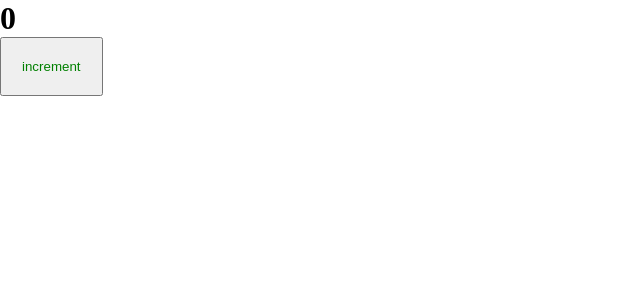
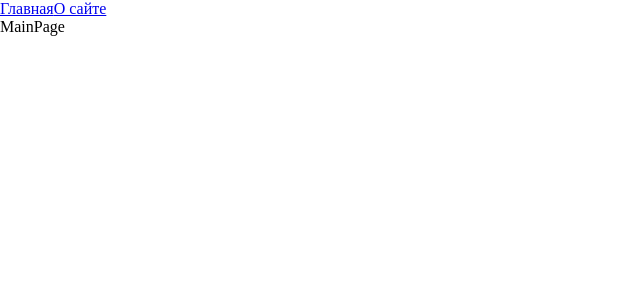
Before and after one commit to defimov9/product-project, a React app: page / in a window 1280 px wide. Shown: the top 300 px of the page, without its empty margins (0-640 px from the left). Built offline with nearby package versions, Linux system fonts and the light colour scheme.

Commit message:
feat: добавить роутинг

```diff
--- a/package.json
+++ b/package.json
@@ -23,6 +23,7 @@
         "@types/node": "^17.0.21",
         "@types/react": "^17.0.39",
         "@types/react-dom": "^17.0.11",
+        "@types/react-router-dom": "^5.3.3",
         "@types/webpack": "^5.28.0",
         "@types/webpack-dev-server": "^4.7.2",
         "css-loader": "^6.0.0",
@@ -40,6 +41,7 @@
     },
     "dependencies": {
         "react": "^17.0.2",
-        "react-dom": "^17.0.2"
+        "react-dom": "^17.0.2",
+        "react-router-dom": "^6.2.1"
     }
 }
--- a/src/App.tsx
+++ b/src/App.tsx
@@ -1,10 +1,23 @@
-import Counter from './components/Counter';
+import { Route, Routes, Link } from 'react-router-dom';
+import { Suspense } from 'react';
+
 import './index.scss';
+
+import { AboutPageAsync } from './pages/AboutPage/AboutPage.async';
+import { MainPageAsync } from './pages/MainPage/MainPage.async';
 
 const App = () => {
     return (
         <div>
-            <Counter />
+            <Link to={'/'}>Главная</Link>
+            <Link to={'/about'}>О сайте</Link>
+
+            <Suspense fallback={<div>Loading...</div>}>
+                <Routes>
+                    <Route path='/about' element={<AboutPageAsync />} />
+                    <Route path='/' element={<MainPageAsync />} />
+                </Routes>
+            </Suspense>
         </div>
     );
 };
--- a/src/index.tsx
+++ b/src/index.tsx
@@ -1,5 +1,11 @@
 import { render } from 'react-dom';
 import Counter from './components/Counter';
 import App from './App';
+import { BrowserRouter } from 'react-router-dom';
 
-render(<App />, document.getElementById('root'));
+render(
+    <BrowserRouter>
+        <App />
+    </BrowserRouter>,
+    document.getElementById('root')
+);
--- /dev/null
+++ b/src/pages/AboutPage/AboutPage.async.tsx
@@ -0,0 +1,3 @@
+import { lazy } from 'react';
+
+export const AboutPageAsync = lazy(() => import('./AboutPage'));
--- /dev/null
+++ b/src/pages/AboutPage/AboutPage.tsx
@@ -0,0 +1,7 @@
+import React from 'react';
+
+const AboutPage = () => {
+    return <div>AboutPage</div>;
+};
+
+export default AboutPage;
--- /dev/null
+++ b/src/pages/MainPage/MainPage.async.tsx
@@ -0,0 +1,3 @@
+import { lazy } from 'react';
+
+export const MainPageAsync = lazy(() => import('./MainPage'));
--- /dev/null
+++ b/src/pages/MainPage/MainPage.tsx
@@ -0,0 +1,7 @@
+import React from 'react';
+
+const MainPage = () => {
+    return <div>MainPage</div>;
+};
+
+export default MainPage;
```
Also changed, not shown: 2 other files (tests, documents, lock files or other folders).
